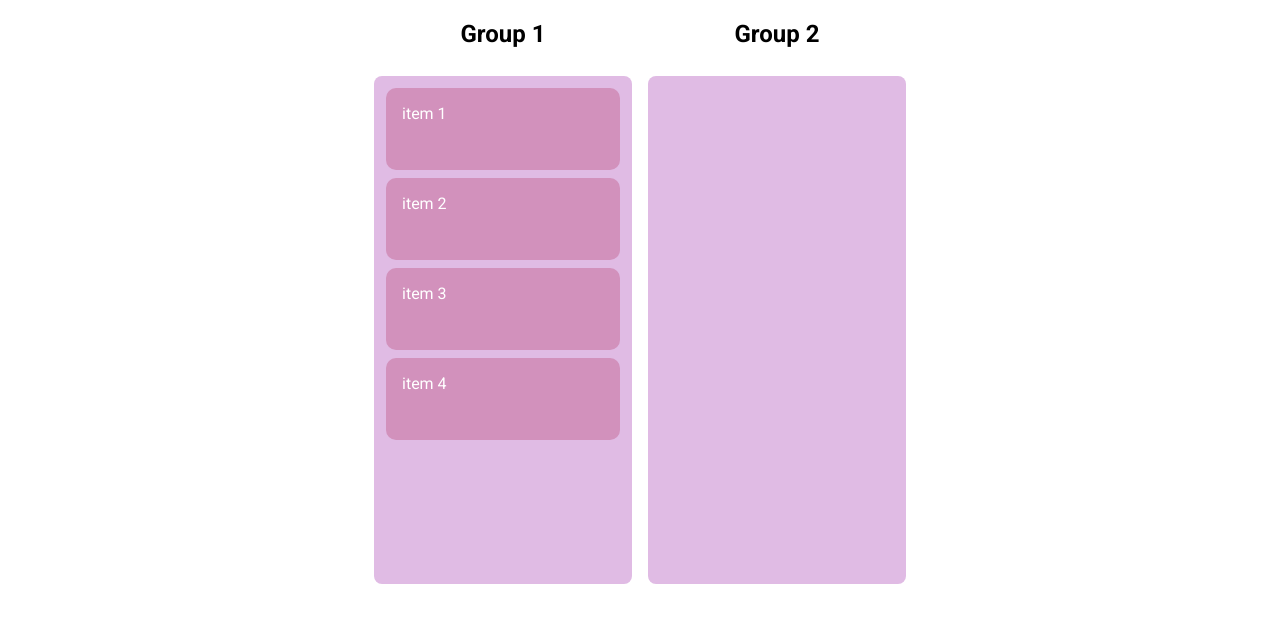
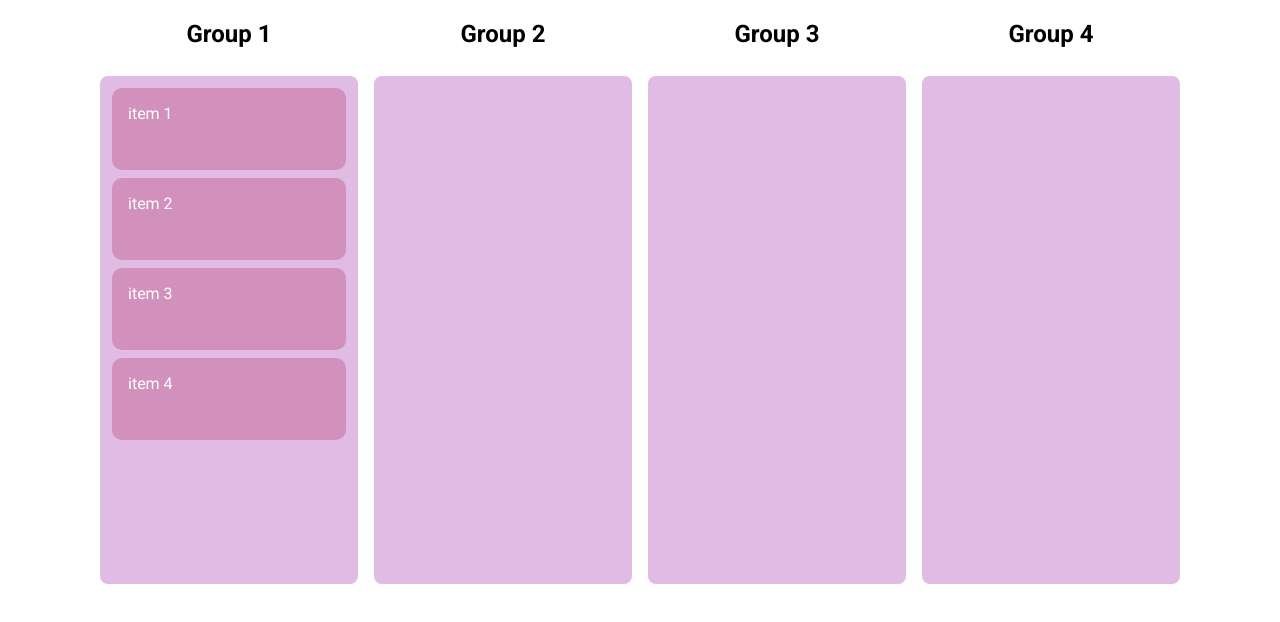
Before and after one commit to CutieMath/dnd-w-lib, a React (Vite) app: page / in a window 1280 px wide. Shown: the top 622 px of the page. Built offline with nearby package versions, Linux system fonts and the light colour scheme.

Commit message:
add bugfix

```diff
--- a/src/App.jsx
+++ b/src/App.jsx
@@ -16,6 +16,14 @@ const columnsData = {
   },
   [uuidv4()]: {
     name: "Group 2",
+    items: [],
+  },
+  [uuidv4()]: {
+    name: "Group 3",
+    items: [],
+  },
+  [uuidv4()]: {
+    name: "Group 4",
     items: [],
   },
 };
@@ -78,6 +86,7 @@ function App() {
                 flexDirection: "column",
                 alignItems: "center",
               }}
+              key={id}
             >
               <h2>{column.name}</h2>
               <div style={{ margin: "8px" }}>
@@ -97,7 +106,7 @@ function App() {
                       >
                         {column.items.map((item, index) => {
                           return (
-                            <div style={{ marginTop: "8px" }}>
+                            <div style={{ marginTop: "8px" }} key={item.id}>
                               <Draggable
                                 key={item.id}
                                 draggableId={item.id}
```
